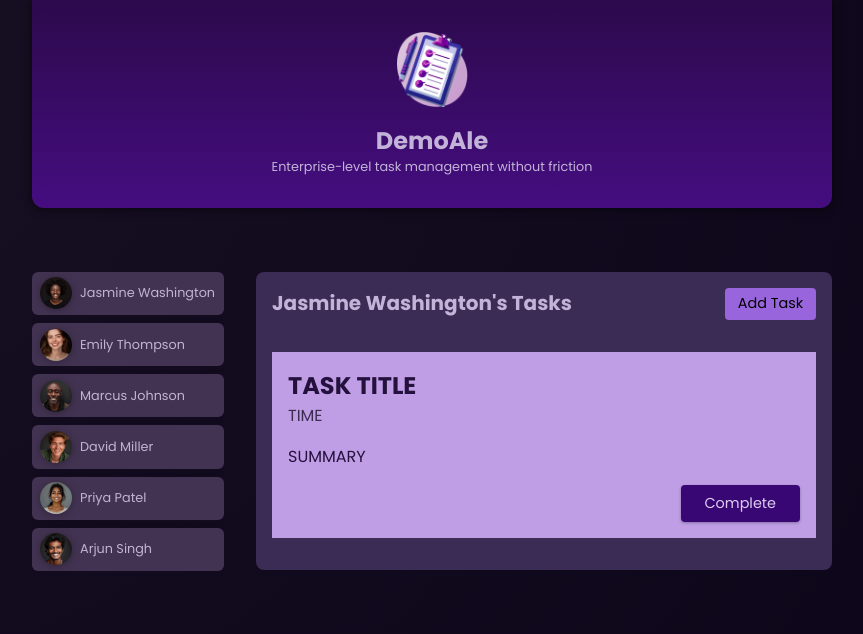
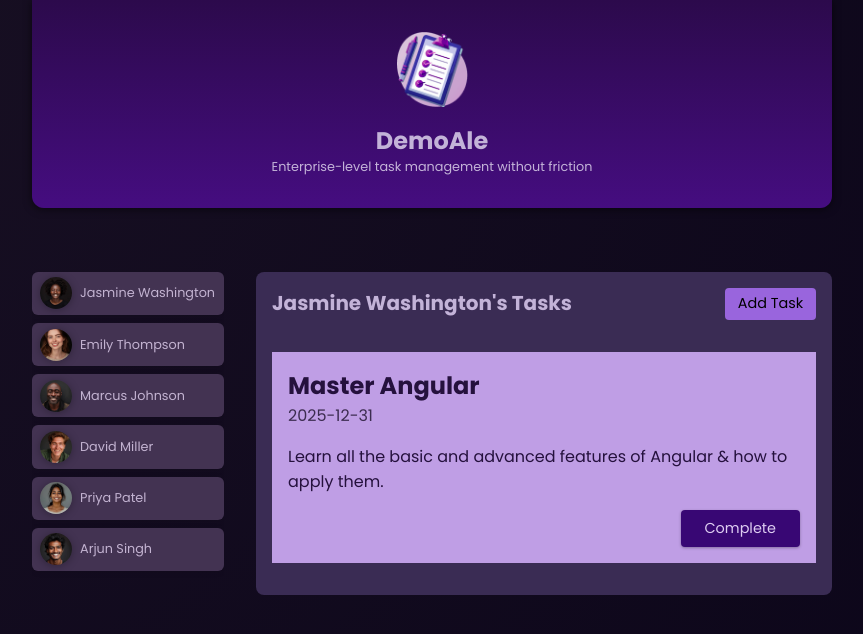
Before and after one commit to Alessandra-Be/first-angular-app, an Angular app: page / in a window 1280 px wide. Both pictures are taken after a click on the button "Jasmine Washington". Shown: the top 634 px of the page, without its empty margins (208-1071 px from the left). Built offline with nearby package versions, Linux system fonts and the light colour scheme.

Commit message:
creazione file models

```diff
--- a/src/app/tasks/task/task.component.html
+++ b/src/app/tasks/task/task.component.html
@@ -1,7 +1,7 @@
 <article>
-<h2>TASK TITLE</h2>
-<time>TIME</time>
-<p>SUMMARY</p>
+<h2>{{task.title}}</h2>
+<time>{{task.dueDate}}</time>
+<p>{{task.summary}}</p>
 <p class="actions">
     <button>Complete</button>
 </p>
--- a/src/app/tasks/task/task.component.ts
+++ b/src/app/tasks/task/task.component.ts
@@ -1,5 +1,6 @@
-import { Component } from '@angular/core';
+import { Component, Input } from '@angular/core';
 
+import { type TaskComponent } from './task.model';
 @Component({
   selector: 'app-task',
   imports: [],
@@ -7,5 +8,6 @@
   styleUrl: './task.component.css'
 })
 export class Task {
+@Input ({required:true}) task!: TaskComponent;
 
 }
--- a/src/app/tasks/tasks.component.html
+++ b/src/app/tasks/tasks.component.html
@@ -8,7 +8,7 @@
   <ul>
     @for (task of selectedUserTasks; track task.id) {
         <li>
-        <app-task />
+        <app-task [task]="task"/>
     </li>
     }
   </ul>
--- /dev/null
+++ b/src/app/user/user.model.ts
@@ -0,0 +1,5 @@
+export interface User {
+  id: string;
+  name: string;
+  avatar: string;
+}
```
Also changed, not shown: src/app/tasks/task/task.model.ts (added, +7 -0 lines), src/app/user/user.component.ts (+1 -12 lines).
